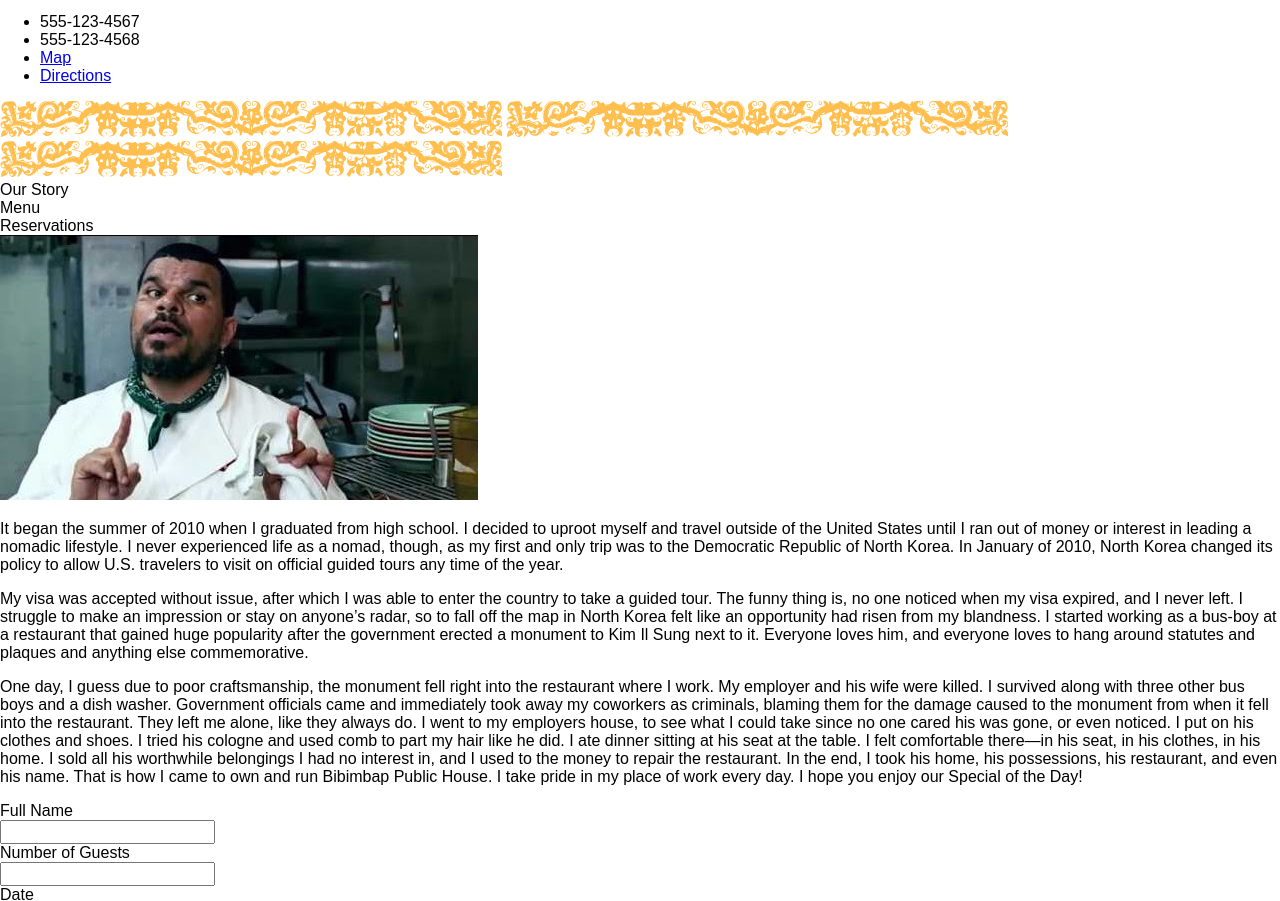
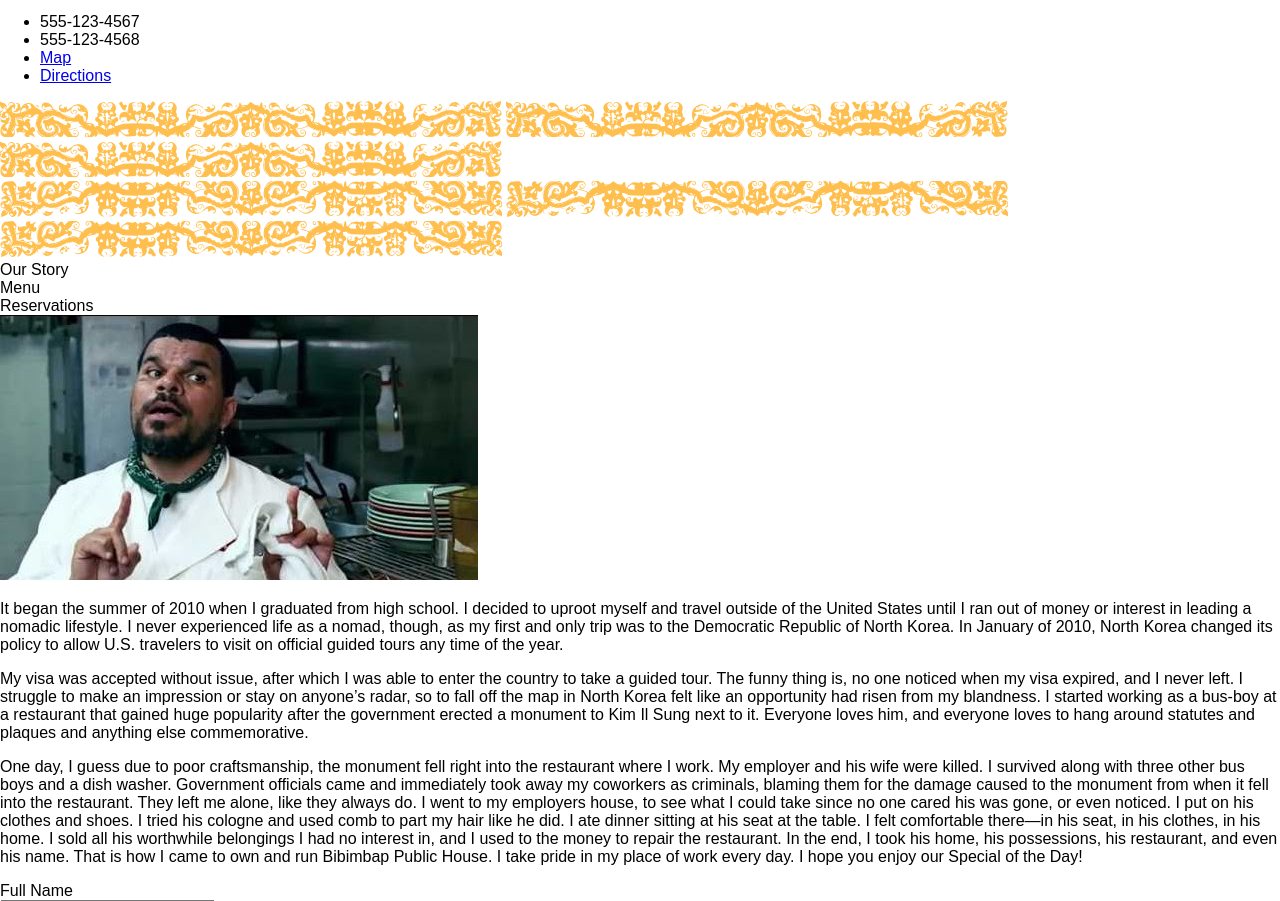
Before and after one commit to team4restaurantpage/team4restaurantpage, a website with bundled scripts: page app/index.html in a window 1280 px wide. Shown: the part 2066-2967 px from the top of the page. Built offline with nearby package versions, Linux system fonts and the light colour scheme; no server answers; files whose address does not match are found by name.

Commit message:
keep playing with borders.

```diff
--- a/app/index.html
+++ b/app/index.html
@@ -53,11 +53,11 @@
       <div class="storeinfo" id="special"></div>
       <div class="storeinfo" id="map"></div>
     </div>
-    <!-- <div class="border-container white-border reverse">
+    <div class="border-container reverse">
       <img class="gold-border" src="images/gold-cool-border-reverse.png" alt="">
       <img class="gold-border" src="images/gold-cool-border-reverse.png" alt="">
       <img class="gold-border" src="images/gold-cool-border-reverse.png" alt="">
-    </div> -->
+    </div>
     <div class="border-container hi">
       <img class="gold-border" src="images/gold-cool-border-hi.png" alt="">
       <img class="gold-border" src="images/gold-cool-border-hi.png" alt="">
```
